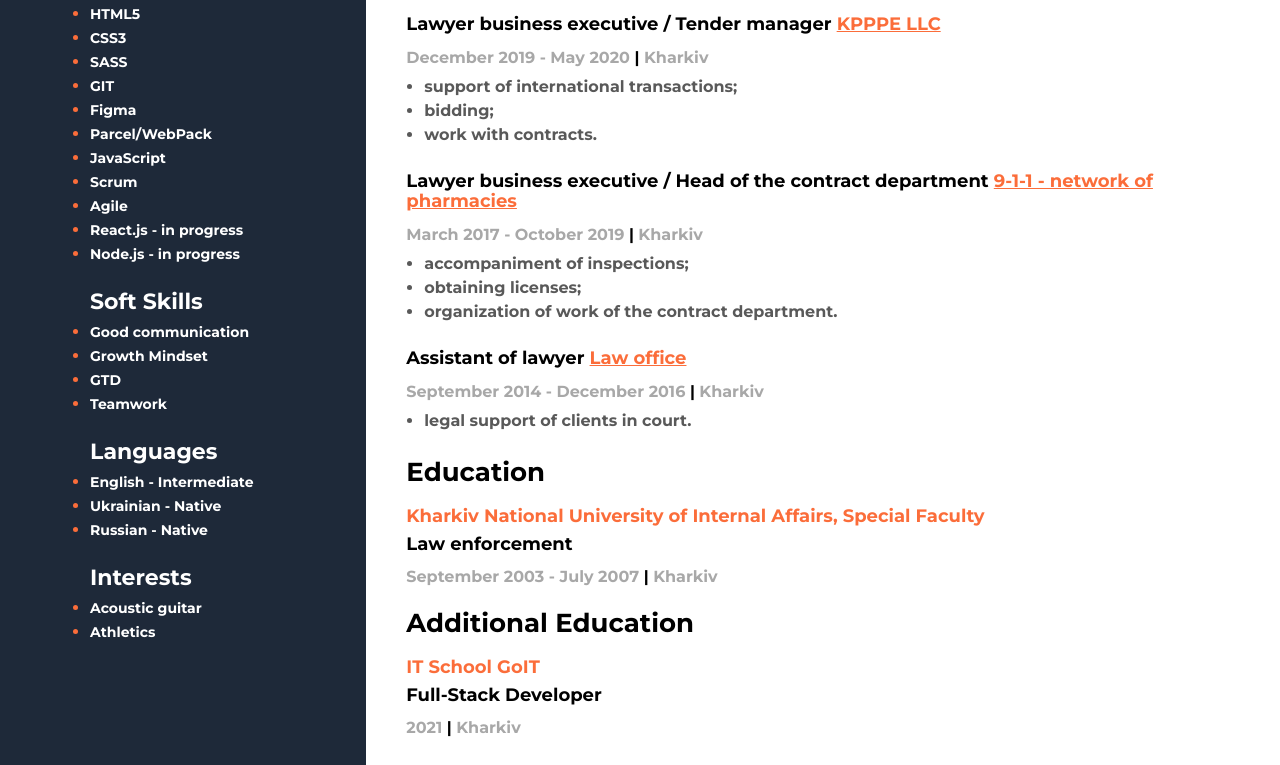
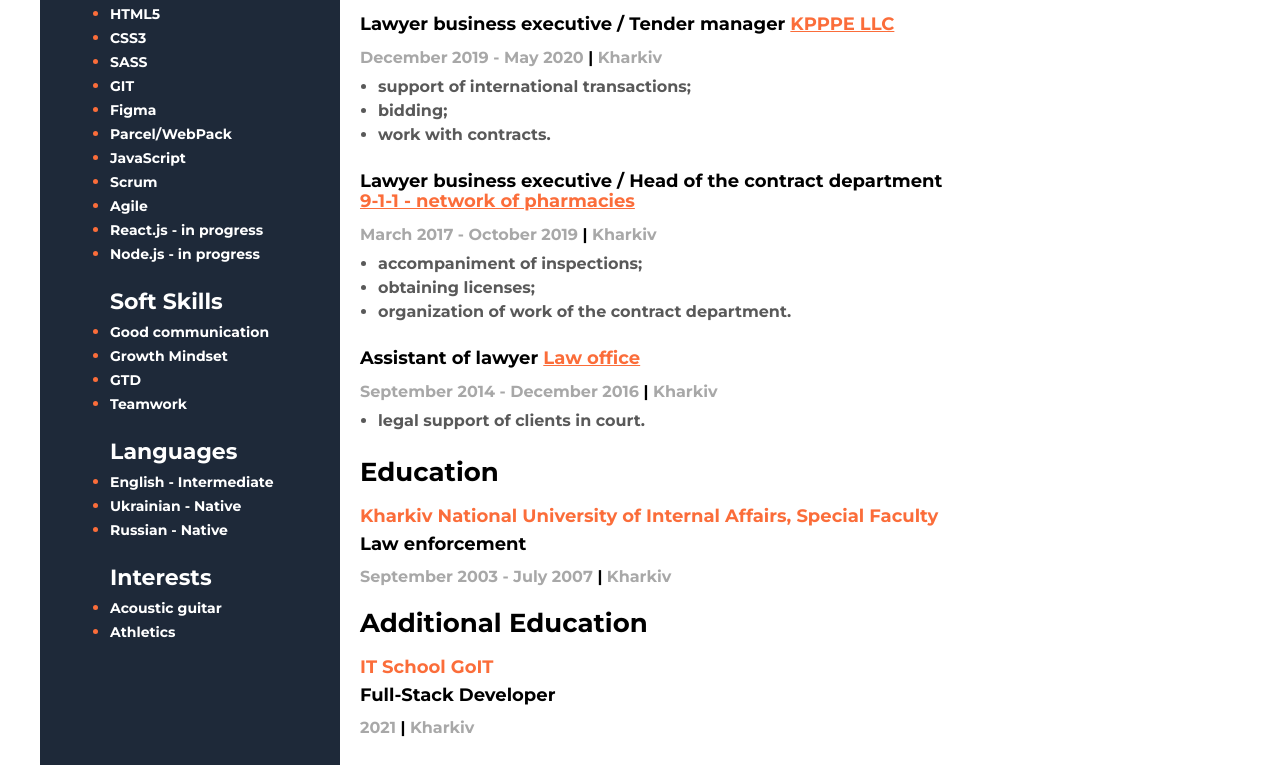
Before and after one commit to BakumSV/resume, a website built with Parcel: page src/index.html in a window 1280 px wide. Shown: the part 697-1462 px from the top of the page. Built offline with nearby package versions, Linux system fonts and the light colour scheme.

Commit message:
Width bug fixed

```diff
--- a/src/index.html
+++ b/src/index.html
@@ -52,7 +52,7 @@
                 ......................................................
                 <span class="my-projects-bracket">[</span>HTML5, CSS3, JavaScript
                 <span class="my-projects-bracket">]</span>
-                <p class="my-projects-discription">My own part is About us-section and assistance in preparing a presentation text.</p>
+                <p class="my-projects-discription">My own part is About_us-section and assistance in preparing a presentation text.</p>
               </span>
             </li>
           </ul>
@@ -100,7 +100,7 @@
             <h4 class="my-work-experience-position">
               Lawyer business executive / Head of the contract department
               <a href="https://apteka911.ua/" class="my-work-experience-company"
-                >9-1-1 - network of pharmacies</a
+                > <br> 9-1-1 - network of pharmacies</a
               >
             </h4>
             <p class="my-work-experience-period">
@@ -118,7 +118,7 @@
           <div class="my-work-experience-company-block">
             <h4 class="my-work-experience-position">
               Assistant of lawyer
-              <a href="" class="my-work-experience-company">Law office</a>
+              <a href="/" class="my-work-experience-company">Law office</a>
             </h4>
             <p class="my-work-experience-period">
               September 2014 - December 2016
--- a/src/styles.css
+++ b/src/styles.css
@@ -13,7 +13,8 @@ body {
 }
 /* Main content section */
 .main-content-section {
-  padding: 20px 40px;
+  padding: 20px 40px 20px 20px;
+  width: 900px;
 }
 .main-content-title {
   font-style: normal;
@@ -164,18 +165,18 @@ body {
   display: flex;
   flex-direction: column;
   background-color: #1e2939;
-  width: 370px;
+  width: 300px;
   padding: 20px 0;
 }
 
 .contacts-section {
-  margin-left: 70px;
+  margin-left: 50px;
 }
 .tech-skills-section,
 .soft-skills-section,
 .interests-section,
 .languages-section {
-  margin-left: 90px;
+  margin-left: 70px;
 }
 
 .sidebar-title {
```
